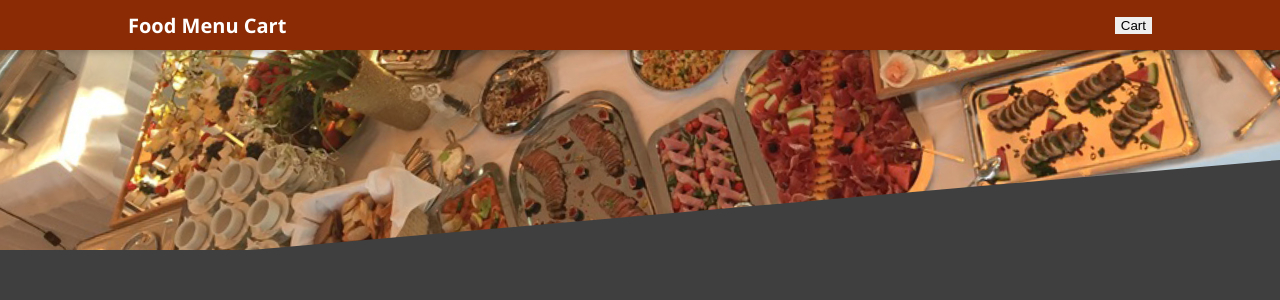
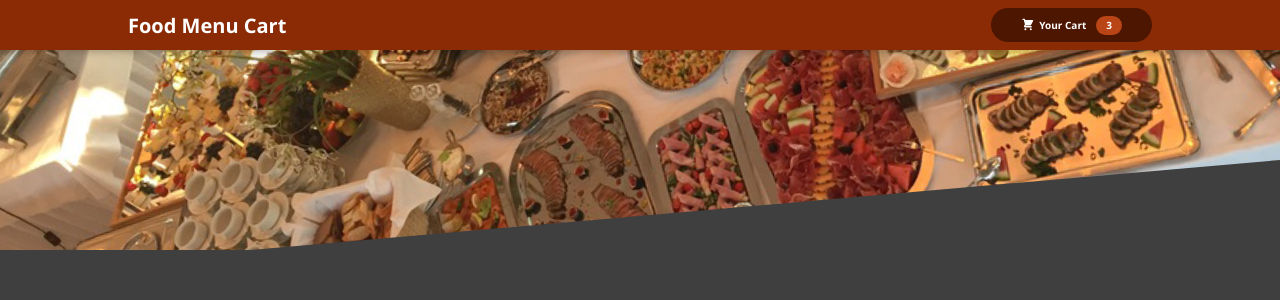
Before and after one commit to ibktommy/FoodMenuCart---ReactApp, a React (Create React App) app: page / in a window 1280 px wide. Shown: the top 300 px of the page. Built offline with nearby package versions, Linux system fonts and the light colour scheme.

Commit message:
Create HeaderCartBtn component and imported cart-icon as a component in it

```diff
--- a/src/App.js
+++ b/src/App.js
@@ -1,5 +1,5 @@
 import React from 'react'
-import Header from './components/Layout/Header';
+import Header from './components/Layout/Header/Header';
 
 function App() {
   return (
--- /dev/null
+++ b/src/components/Cart/CartIcon.js
@@ -0,0 +1,13 @@
+const CartIcon = () => {
+  return (
+    <svg
+      xmlns='http://www.w3.org/2000/svg'
+      viewBox='0 0 20 20'
+      fill='currentColor'
+    >
+      <path d='M3 1a1 1 0 000 2h1.22l.305 1.222a.997.997 0 00.01.042l1.358 5.43-.893.892C3.74 11.846 4.632 14 6.414 14H15a1 1 0 000-2H6.414l1-1H14a1 1 0 00.894-.553l3-6A1 1 0 0017 3H6.28l-.31-1.243A1 1 0 005 1H3zM16 16.5a1.5 1.5 0 11-3 0 1.5 1.5 0 013 0zM6.5 18a1.5 1.5 0 100-3 1.5 1.5 0 000 3z' />
+    </svg>
+  )
+}
+
+export default CartIcon
--- a/src/components/Layout/Header.js
+++ b/src/components/Layout/Header/Header.js
@@ -1,13 +1,14 @@
 import React from 'react'
 import classes from './Header.module.css'
-import headerImage from '../../assests/meals.jpg'
+import headerImage from '../../../assests/meals.jpg'
+import HeaderCartBtn from '../HeaderCartBtn/HeaderCartBtn'
 
 const Header = () => {
   return (
     <>
       <header className={classes.header}>
         <h1>Food Menu Cart</h1>
-        <button>Cart</button>
+        <HeaderCartBtn />
       </header>
 
       <div className={classes['main-image']}>
--- /dev/null
+++ b/src/components/Layout/HeaderCartBtn/HeaderCartBtn.js
@@ -0,0 +1,23 @@
+import React from 'react'
+import CartIcon from '../../Cart/CartIcon'
+import classes from './HeaderCartBtn.module.css'
+
+const HeaderCartBtn = () => {
+  return (
+    <button className={classes.button}>
+      <span className={classes.icon}>
+        <CartIcon />
+      </span>
+
+      <span>
+        Your Cart
+      </span>
+
+      <span className={classes.badge}>
+        3
+      </span>
+    </button>
+  )
+}
+
+export default HeaderCartBtn
--- /dev/null
+++ b/src/components/Layout/HeaderCartBtn/HeaderCartBtn.module.css
@@ -0,0 +1,59 @@
+.button {
+  cursor: pointer;
+  font: inherit;
+  border: none;
+  background-color: #4d1601;
+  color: white;
+  padding: 0.75rem 3rem;
+  display: flex;
+  justify-content: space-around;
+  align-items: center;
+  border-radius: 25px;
+  font-weight: bold;
+}
+
+.button:hover,
+.button:active {
+  background-color: #2c0d00;
+}
+
+.icon {
+  width: 1.35rem;
+  height: 1.35rem;
+  margin-right: 0.5rem;
+}
+
+.badge {
+  background-color: #b94517;
+  padding: 0.25rem 1rem;
+  border-radius: 25px;
+  margin-left: 1rem;
+  font-weight: bold;
+}
+
+.button:hover .badge,
+.button:active .badge {
+  background-color: #92320c;
+}
+
+.bump {
+  animation: bump 300ms ease-out;
+}
+
+@keyframes bump {
+  0% {
+    transform: scale(1);
+  }
+  10% {
+    transform: scale(0.9);
+  }
+  30% {
+    transform: scale(1.1);
+  }
+  50% {
+    transform: scale(1.15);
+  }
+  100% {
+    transform: scale(1);
+  }
+}
```
Also changed, not shown: src/components/Layout/Header/Header.module.css (renamed from src/components/Layout/Header.module.css).
